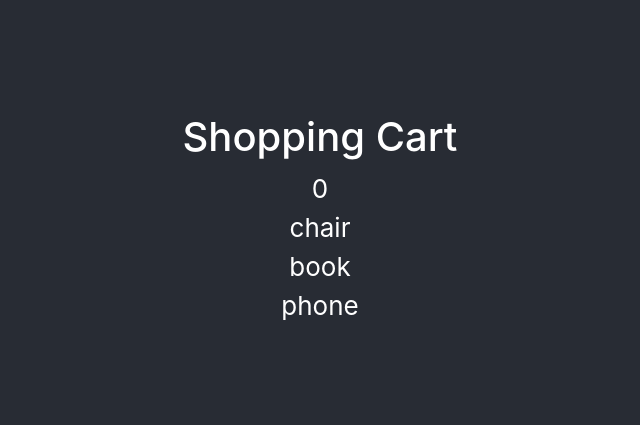
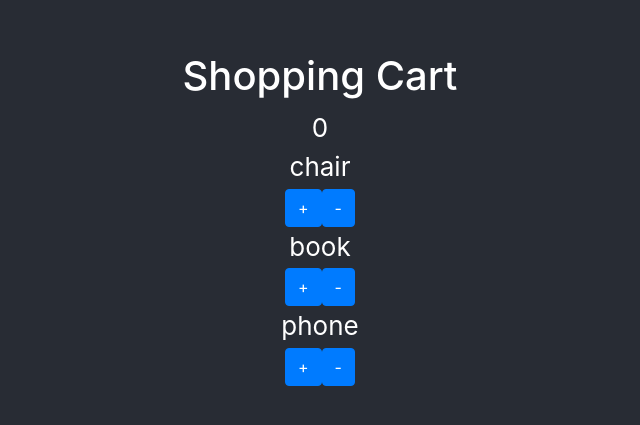
Before and after one commit to EduRomoGO/shopping-cart, a React (Create React App) app: page / in a window 1280 px wide. Shown: the part 173-598 px from the top of the page, without its empty margins (320-960 px from the left). Built offline with nearby package versions, Linux system fonts and the light colour scheme.

Commit message:
refactor: change event handling item

```diff
--- a/src/components/Products/Products.js
+++ b/src/components/Products/Products.js
@@ -1,12 +1,21 @@
 import React from 'react';
+import Button from 'react-bootstrap/Button';
 
 const Products = ({ products, onAddItem }) => {
   const handleItemClick = itemId => {
     onAddItem(itemId);
   }
 
+  const renderProduct = ({id, name}) => {
+    return <li key={id}>
+      <div>{name}</div>
+      <Button onClick={() => handleItemClick(id)}>+</Button>
+      <Button>-</Button>
+      </li>
+  }
+
   return <ul>
-    {products.map(item => <li onClick={() => handleItemClick(item.id)} key={item.id}>{item.name}</li>)}
+    {products.map(item => renderProduct(item))}
   </ul>;
 }
 
```
Also changed, not shown: 1 other file (tests, documents, lock files or other folders).
